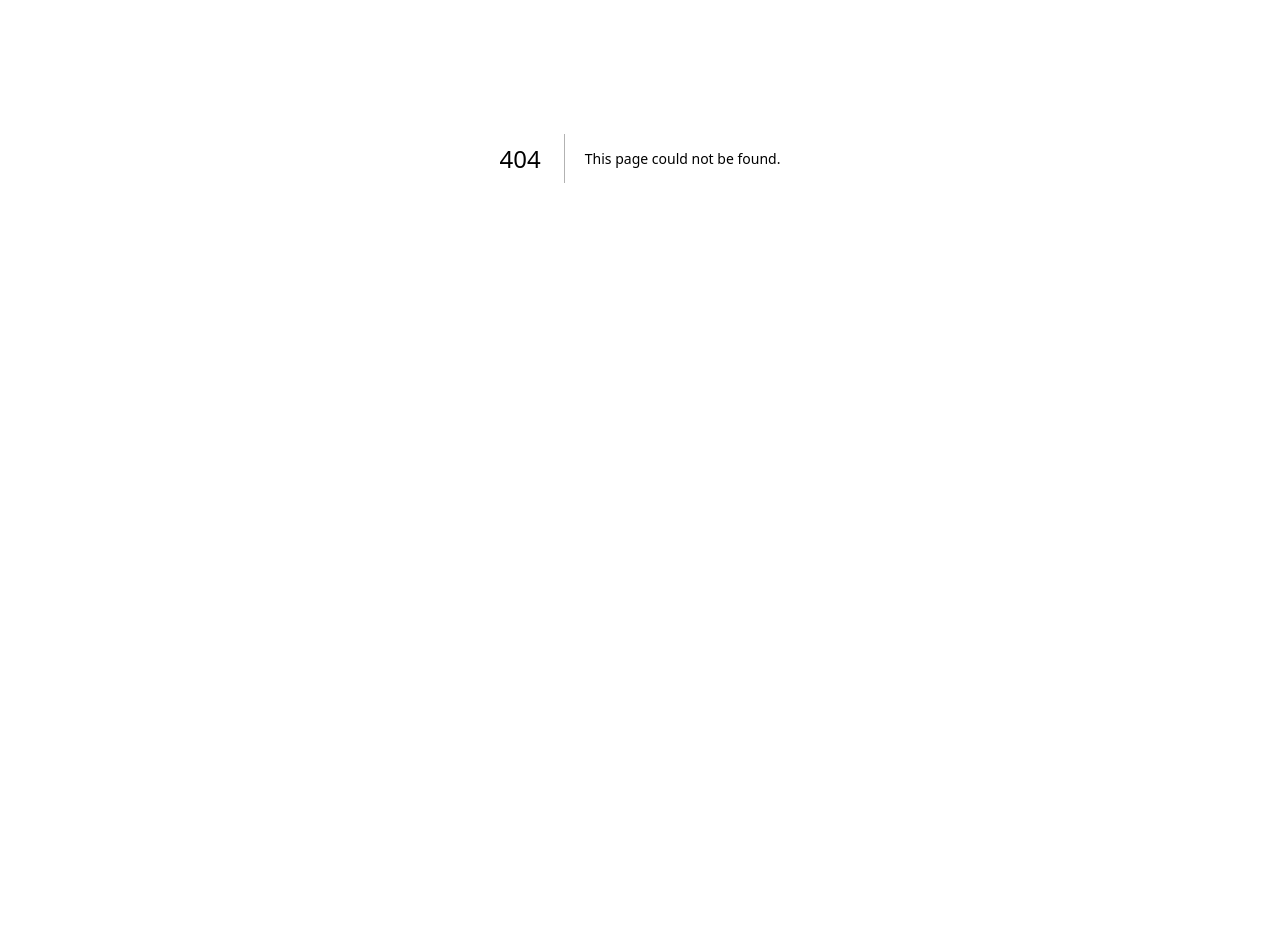
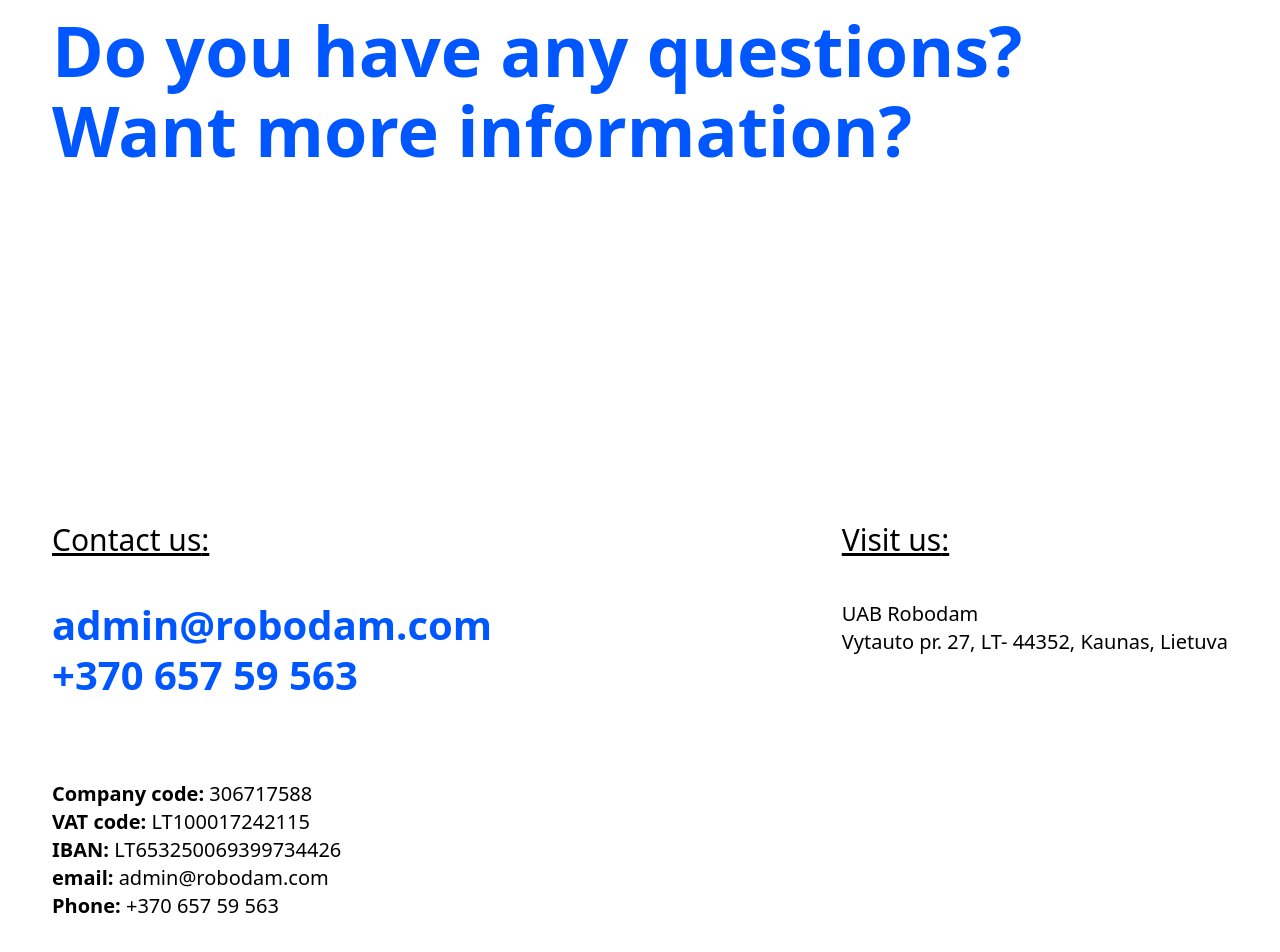
Before and after one commit to kmaro11/scan-robodam, a Next.js app: page /en/contacts in a window 1280 px wide. Before the commit this address had no page. Shown: the part 242-1194 px from the top of the page. Before the commit the page ends 800 px from the top, so only its background shows below. Built offline with nearby package versions, Linux system fonts and the light colour scheme.

Commit message:
contact us

```diff
--- /dev/null
+++ b/src/app/[lang]/contacts/page.tsx
@@ -0,0 +1,64 @@
+"use client";
+
+import { useI18n } from "@/contexts/I18nContext";
+
+export default function Contacts() {
+  const { t } = useI18n();
+  return (
+    <section className="custom-container py-24 md:pt-[126px] md:pb-[180px]">
+      <h1 className="flex flex-col mb-20 md:mb-[350px]">
+        <span className="text-[40px] md:text-[70px] leading-[50px] md:leading-[80px] font-bold text-blue">
+          {t("contacts.title")}
+        </span>
+        <span className="text-[40px] md:text-[70px] leading-[50px] md:leading-[80px] font-bold text-blue">
+          {t("contacts.title2")}
+        </span>
+      </h1>
+      <div className="flex flex-wrap gap-10 md:gap-y-20 gap-x-10 justify-between">
+        <div>
+          <div className="text-xl md:text-[30px] md:leading-[40px] mb-5 md:mb-10 underline">
+            {t("contacts.contact")}:
+          </div>
+          <a
+            href="mailto:admin@robodam.com"
+            className="text-3xl md:text-[40px] 2xl:text-[70px] md:leading-[50px] 2xl:leading-[80px] font-bold text-blue block"
+          >
+            admin@robodam.com
+          </a>
+          <a
+            href="phone:+370 657 59 563"
+            className="text-3xl md:text-[40px] 2xl:text-[70px] md:leading-[50px] 2xl:leading-[80px] font-bold text-blue block"
+          >
+            +370 657 59 563
+          </a>
+        </div>
+        <div>
+          <div className="text-xl md:text-[30px] md:leading-[40px] mb-5 md:mb-10 underline">
+            {t("contacts.visit")}:
+          </div>
+          <div className="text-xl 2xl:text-[30px] 2xl:leading-[40px]">
+            <p>UAB Robodam</p>
+            <p>Vytauto pr. 27, LT- 44352, Kaunas, Lietuva</p>
+          </div>
+        </div>
+        <ul>
+          <li className="text-xl 2xl:text-[30px] 2xl:leading-[40px]">
+            <strong>{t("contacts.company")}:</strong> 306717588
+          </li>
+          <li className="text-xl 2xl:text-[30px] 2xl:leading-[40px]">
+            <strong>{t("contacts.vat")}:</strong> LT100017242115
+          </li>
+          <li className="text-xl 2xl:text-[30px] 2xl:leading-[40px]">
+            <strong>{t("contacts.iban")}:</strong> LT653250069399734426
+          </li>
+          <li className="text-xl 2xl:text-[30px] 2xl:leading-[40px]">
+            <strong>{t("contacts.email")}:</strong> admin@robodam.com
+          </li>
+          <li className="text-xl 2xl:text-[30px] 2xl:leading-[40px]">
+            <strong>{t("contacts.phone")}:</strong> +370 657 59 563
+          </li>
+        </ul>
+      </div>
+    </section>
+  );
+}
--- a/src/locales/en.json
+++ b/src/locales/en.json
@@ -87,6 +87,17 @@
         "functionalitiesEightLeft": "You can have as many connections as you need",
         "functionalitiesEightRight": "Only processed invoices are charged"
     },
+    "contacts": {
+        "title": "Do you have any questions?",
+        "title2": "Want more information?",
+        "contact": "Contact us",
+        "visit":"Visit us",
+        "company":"Company code",
+        "vat":"VAT code",
+        "iban":"IBAN",
+        "email":"email",
+        "phone":"Phone"
+    },
     "common": {
         "login": "login",
         "register": "register"
```
